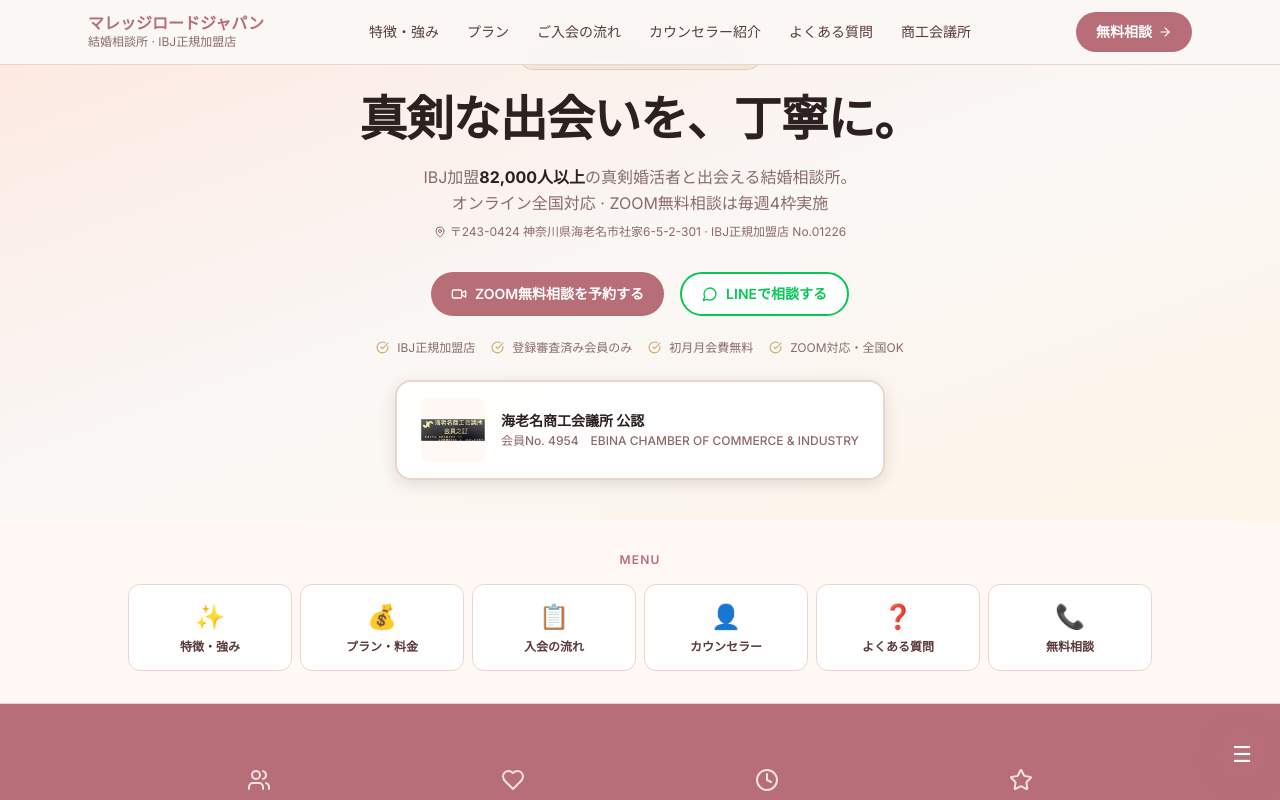
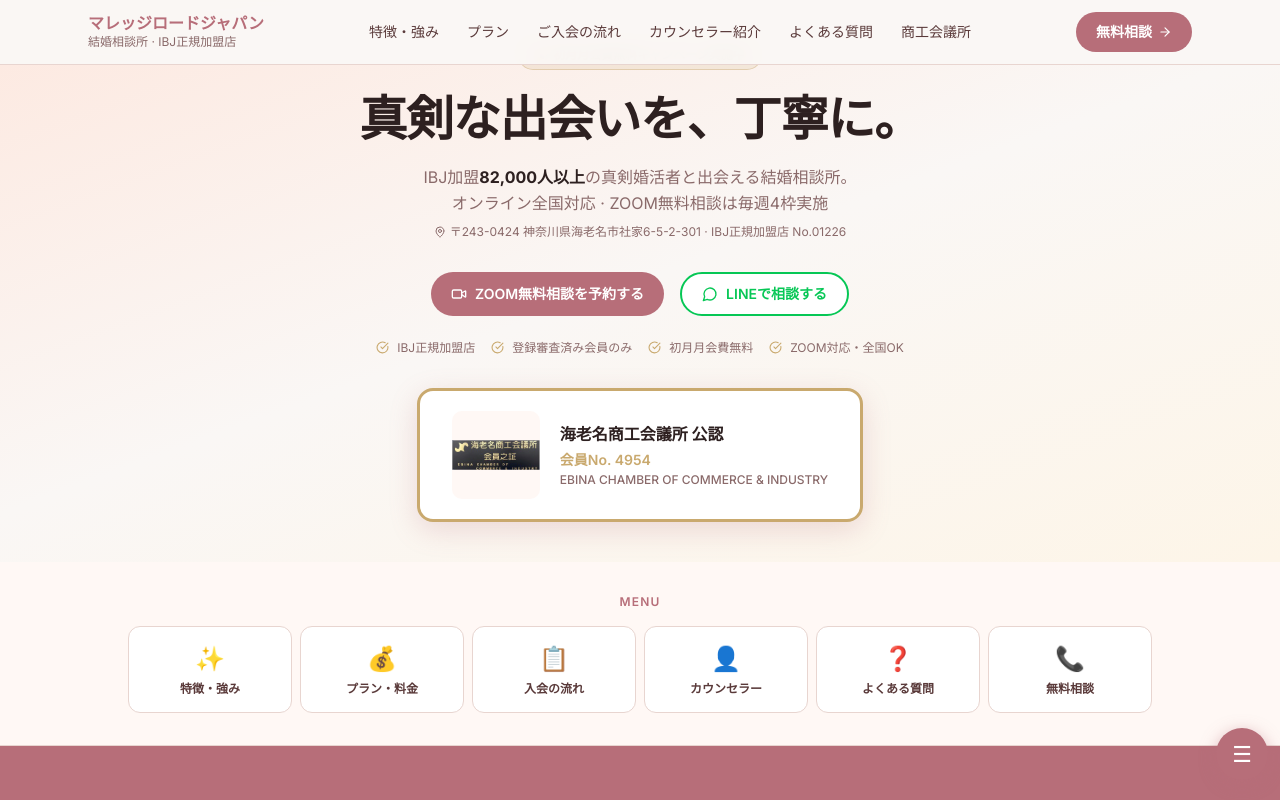
Before and after one commit to fyoneyone9-cyber/marriage-road-site, a Next.js app: page / in a window 1280 px wide. Shown: the top 800 px of the page. Built offline with nearby package versions, Linux system fonts and the light colour scheme.

Commit message:
feat: enlarge chamber badge

```diff
--- a/src/app/page.tsx
+++ b/src/app/page.tsx
@@ -310,18 +310,19 @@
           </div>
 
           {/* 商工会議所バッジ */}
-          <div className="mt-6 flex justify-center">
+          <div className="mt-8 flex justify-center">
             <a href="/chamber" style={{ textDecoration: 'none' }}>
-              <div className="inline-flex items-center gap-4 px-6 py-4 rounded-2xl transition-all hover:opacity-90"
-                style={{ background: 'rgba(255,255,255,0.95)', border: `2px solid ${BORDER}`, boxShadow: '0 4px 16px rgba(45,26,26,0.12)' }}>
+              <div className="inline-flex items-center gap-5 px-8 py-5 rounded-2xl transition-all hover:opacity-90 hover:scale-105"
+                style={{ background: 'rgba(255,255,255,0.98)', border: `3px solid ${ACCENT}`, boxShadow: '0 8px 28px rgba(183,110,121,0.22)' }}>
                 <img
                   src="/chamber-badge.jpg"
                   alt="海老名商工会議所 会員之証"
-                  style={{ width: '64px', height: '64px', objectFit: 'cover', borderRadius: '8px' }}
+                  style={{ width: '88px', height: '88px', objectFit: 'cover', borderRadius: '10px' }}
                 />
                 <div className="text-left">
-                  <div className="text-sm font-bold mb-0.5" style={{ color: TEXT }}>海老名商工会議所 公認</div>
-                  <div className="text-xs font-medium" style={{ color: MUTED }}>会員No. 4954　EBINA CHAMBER OF COMMERCE &amp; INDUSTRY</div>
+                  <div className="text-base font-bold mb-1" style={{ color: TEXT }}>海老名商工会議所 公認</div>
+                  <div className="text-sm font-semibold" style={{ color: ACCENT }}>会員No. 4954</div>
+                  <div className="text-xs font-medium mt-0.5" style={{ color: MUTED }}>EBINA CHAMBER OF COMMERCE &amp; INDUSTRY</div>
                 </div>
               </div>
             </a>
```
